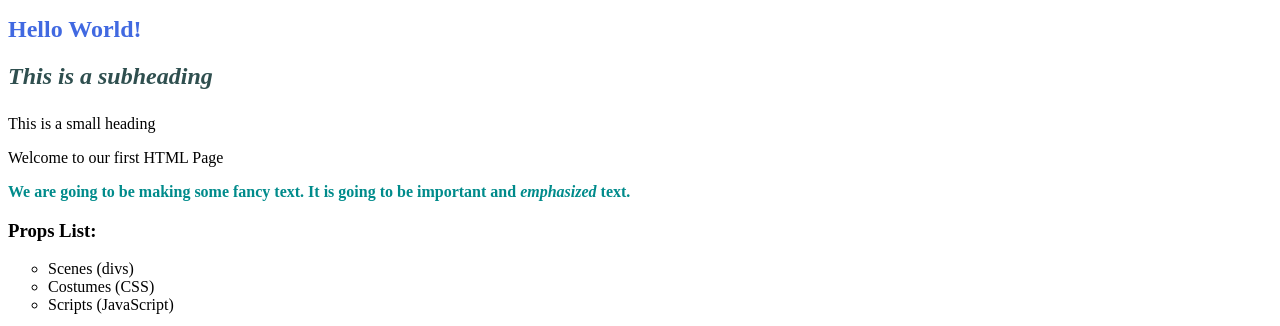
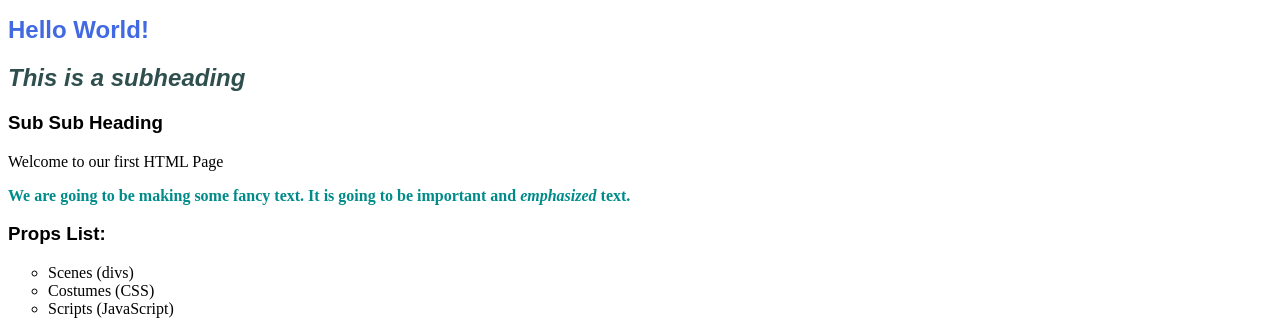
Before and after one commit to kmehner/html-forms, a plain HTML site: page index.html in a window 1280 px wide. Shown: the top 326 px of the page. Drawn offline with Linux system fonts and the light colour scheme.

Commit message:
Grouping selectors

```diff
--- a/index.html
+++ b/index.html
@@ -28,7 +28,7 @@
   <!-- Heading -->
   <h1 id="main-heading" style="color: royalblue;">Hello World!</h1>
   <h2>This is a subheading</h2>
-  <h6></h6>This is a small heading</h6>
+  <h3>Sub Sub Heading</h3>
 
   <!-- Paragraphs -->
   <p>Welcome to our first HTML Page</p>
--- a/styles.css
+++ b/styles.css
@@ -25,3 +25,8 @@ a {
 .urgent-text {
   color: red !important;
 }
+
+/* Grouping selectors */
+h1, h2, h3 {
+  font-family: 'Arial', sans-serif;
+}
```
